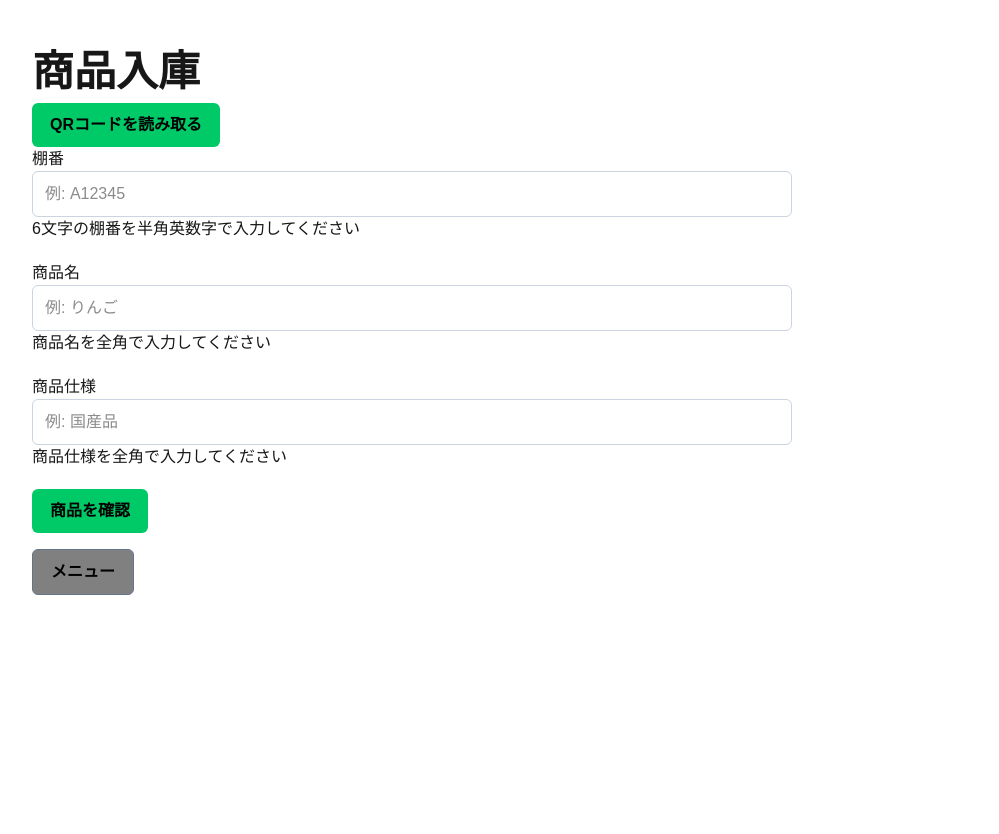
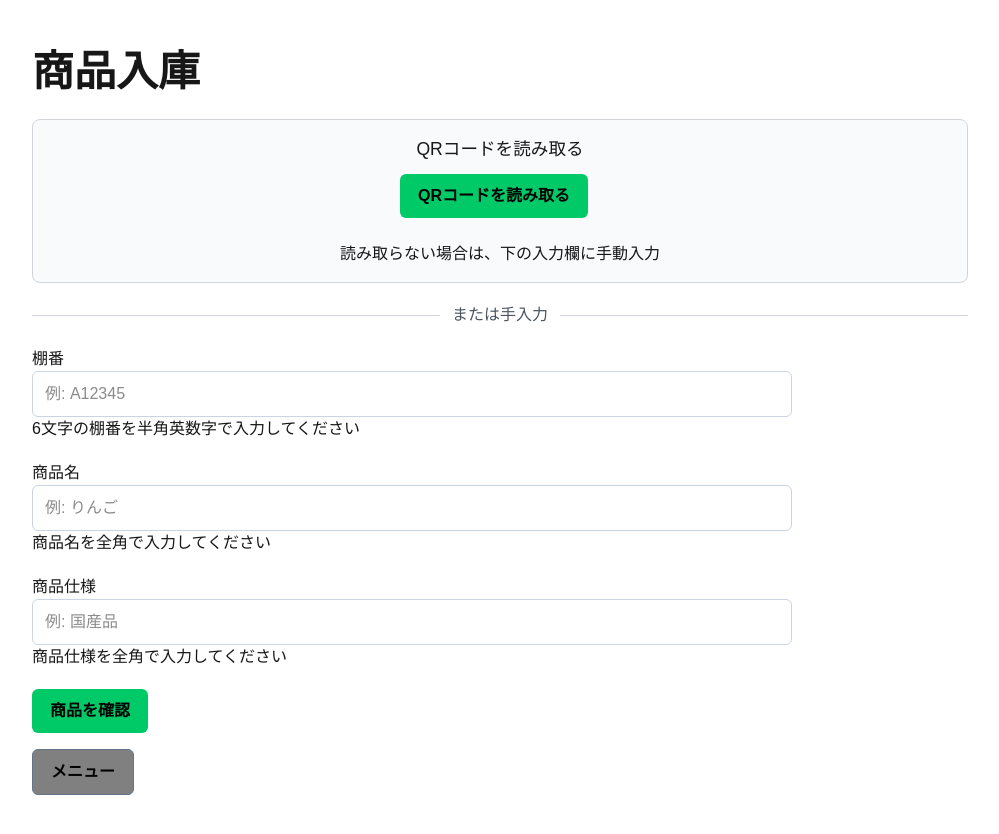
Before and after one commit to Patapatkt/zaiko-system, a Next.js app: page /inventory/new in a window 1280 px wide. Shown: the whole page, without its empty margins (140-1139 px from the left). Before the commit the page ends 800 px from the top, so only its background shows below. Built offline with nearby package versions, Linux system fonts and the light colour scheme; no server answers.

Commit message:
feat: QRコード読取機能の土台を追加(最新版)

```diff
--- a/app/globals.css
+++ b/app/globals.css
@@ -652,6 +652,18 @@ body {
     align-self: stretch;
   }
 
+  .qr-input-area {
+    padding: 12px;
+  }
+
+  .qr-scanner .button {
+    width: 100%;
+  }
+
+  #product-qr-reader {
+    max-width: 100%;
+  }
+
 }
 
 /* ========================================
@@ -672,3 +684,68 @@ body {
   gap: 16px;
   margin-top: 20px;
 }
+
+/* QRコード読み取りフォーム */
+.qr-input-area {
+  width: 100%;
+  padding: 16px;
+  margin-top: 16px;
+  border: 1px solid #d1d5db;
+  border-radius: 8px;
+  background-color: #f8fafc;
+}
+
+.qr-method-title {
+  width: 100%;
+  margin: 0 0 12px;
+  font-size: 1.1rem;
+  text-align: center;
+}
+
+.qr-scanner {
+  display: flex;
+  flex-direction: column;
+  align-items: center;
+  gap: 12px;
+  width: 100%;
+}
+
+.qr-form-help{
+  text-align: center;
+  width: 100%;
+  margin: 12px 0 0;
+}
+
+#product-qr-reader {
+  width: 100%;
+  max-width: 480px;
+  overflow: hidden;
+  border-radius: 8px;
+}
+
+#product-qr-reader video {
+  width: 100% !important;
+}
+
+.input-method-divider {
+  display: flex;
+  align-items: center;
+  gap: 12px;
+  width: 100%;
+  margin: 20px 0;
+  color: #4b5563;
+}
+
+.input-method-divider::before,
+.input-method-divider::after {
+  content: "";
+  flex: 1;
+  height: 1px;
+  background-color: #d1d5db;
+}
+
+.error-message {
+  margin: 0;
+  color: #dc2626;
+  text-align: left;
+}
--- a/app/inventory/new/page.tsx
+++ b/app/inventory/new/page.tsx
@@ -84,9 +84,23 @@ export default function NewProductPage() {
                 商品入庫
             </h1>
 
-            <ProductQrScanner
-                onRead={handleQrRead}
-            />
+            <div className="qr-input-area">
+                <h2 className="qr-method-title">
+                    QRコードを読み取る
+                </h2>
+
+                <ProductQrScanner
+                    onRead={handleQrRead}
+                />
+
+                <p className="qr-form-help">
+                    読み取らない場合は、下の入力欄に手動入力
+                </p>
+            </div>
+
+            <div className="input-method-divider">
+                <span>または手入力</span>
+            </div>
 
             <ProductCheckForm
                 shelf={shelf}
```
